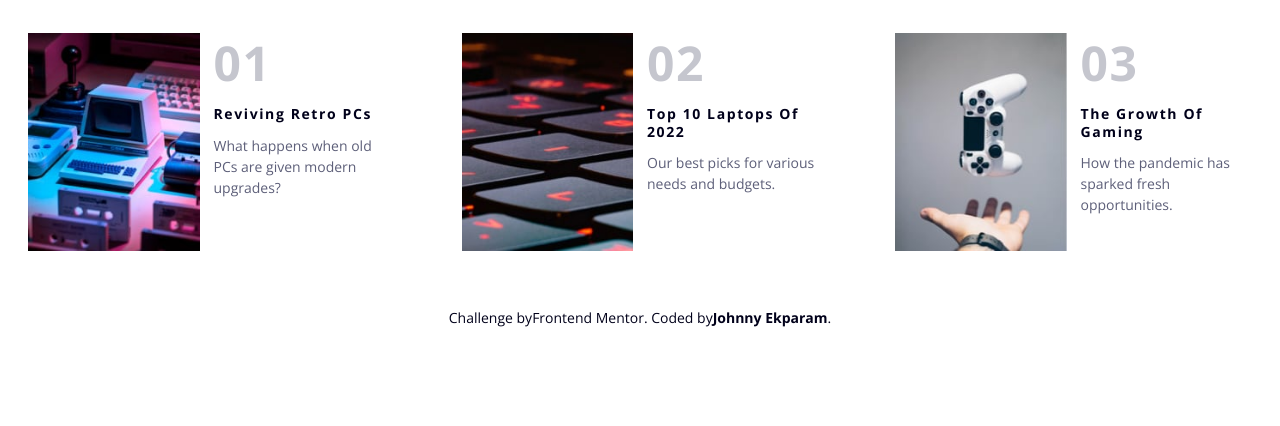
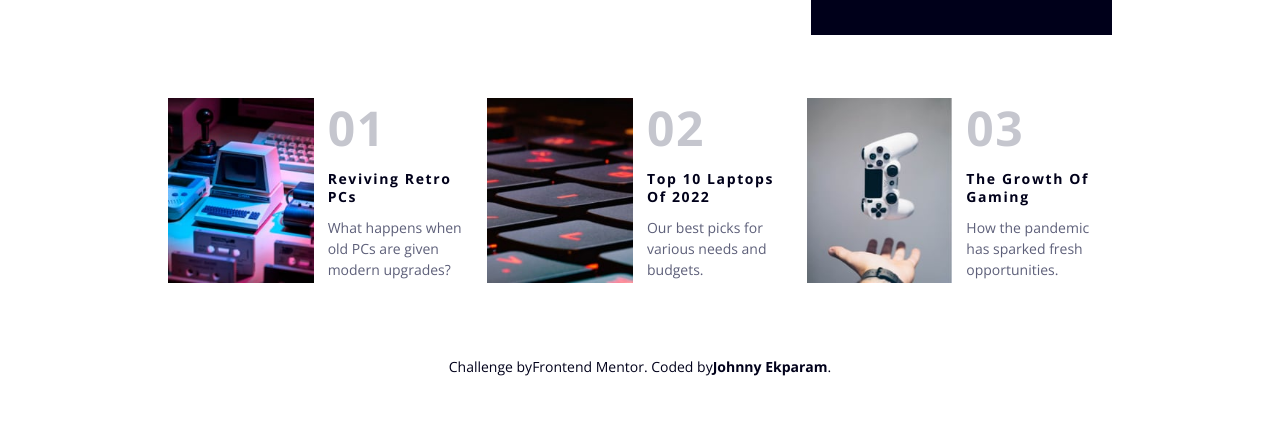
Before and after one commit to cyber-jev/news-homepage, a plain HTML site: page index.html in a window 1280 px wide. Shown: the part 671-1097 px from the top of the page. Before the commit the page ends 1020 px from the top, so only its background shows below. Drawn offline with nearby package versions, Linux system fonts and the light colour scheme.

Commit message:
fixed responsive nav and design

```diff
--- a/index.js
+++ b/index.js
@@ -3,6 +3,7 @@ const nav = document.querySelector(".nav-bar");
 const navIcon = document.querySelector(".icon-menu");
 const navIconClose = document.querySelector(".icon-menu_close");
 const body = document.querySelector(".body-fade");
+const navBarItem = document.querySelectorAll(".nav-bar_item")
 
 toggle.onclick = () => {
 	nav.classList.toggle("nav-active");
@@ -10,3 +11,10 @@ toggle.onclick = () => {
 	navIcon.classList.toggle("icon-menu-inactive");
 	body.classList.toggle("fade");
 };
+
+navBarItem.forEach((link) => link.onclick = () => {
+	nav.classList.remove("nav-active");
+	navIconClose.classList.remove("icon-menu_close-active");
+	navIcon.classList.remove("icon-menu-inactive");
+	body.classList.remove("fade");
+})
--- a/styles.css
+++ b/styles.css
@@ -8,12 +8,14 @@
 }
 
 body {
+	max-width: 1000px;
 	font-family: "Open Sans", sans-serif;
 	color: hsl(236, 13%, 42%);
 	line-height: 1.5;
 	font-size: 0.875rem;
-	margin-left: 2em;
-	margin-right: 2em;
+	padding: 2em;
+	/* padding-right: 2em; */
+	margin: 0 auto;
 }
 
 ul,
@@ -228,12 +230,12 @@ img {
 	margin-bottom: 3em;
 }
 
-.footer-element {
+/* .footer-element {
 	display: flex;
 	flex-wrap: wrap;
 	justify-content: space-between;
 	margin-top: 3em;
-}
+} */
 .footer-child_element {
 	display: grid;
 	grid-template-columns: 1fr 1fr;
@@ -257,8 +259,10 @@ img {
 /* ! Desktop Design */
 @media screen and (min-width: 800px) {
 	body {
-		max-width: 1440px;
-		margin: 0 auto;
+		/* max-width: 1440px; */
+		/* margin: 0 auto; */
+		padding-left: 3em;
+		padding-right: 3em;
 	}
 
 	.main-grid {
@@ -266,6 +270,13 @@ img {
 			"one one four"
 			"two three four"
 			"five five five";
+	}
+
+	.footer-element {
+		display: grid;
+		gap: 1em;
+		grid-template-columns: repeat(auto-fit, minmax(240px, 1fr));
+		margin-top: 3em;
 	}
 
 	.logo-img {
```
